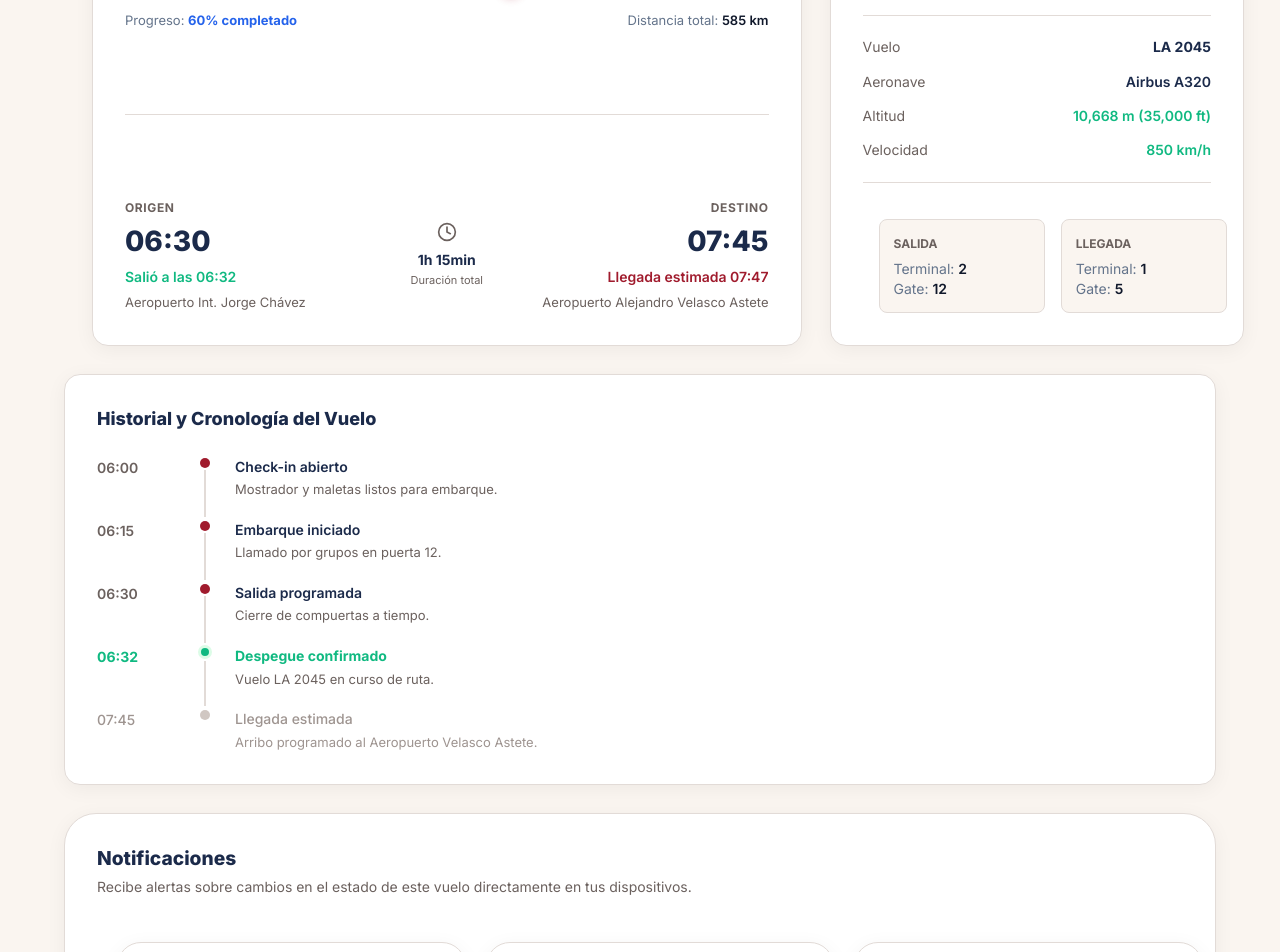
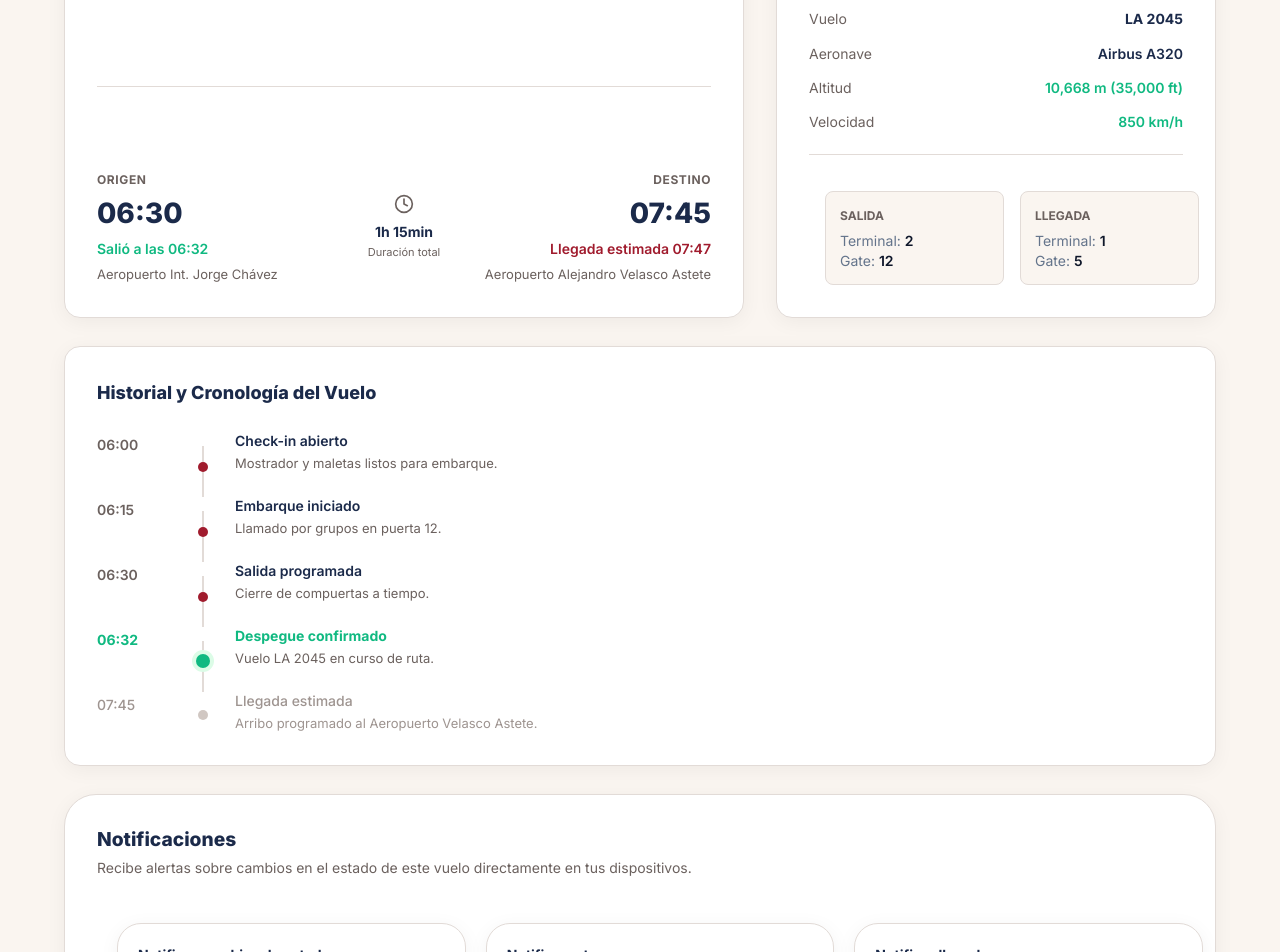
Before and after one commit to KevinZegarra/FrontEnd, a React (Vite) app: page /tracker in a window 1280 px wide. Shown: the part 648-1600 px from the top of the page. Built offline with nearby package versions, Linux system fonts and the light colour scheme.

Commit message:
fix(tracker): sincronizacion de ancho 440px y correccion de linea continua en cronologia

```diff
--- a/src/modules/tracker/components/FlightChronology.tsx
+++ b/src/modules/tracker/components/FlightChronology.tsx
@@ -18,25 +18,24 @@ export const FlightChronology: React.FC<FlightChronologyProps> = ({ events }) =>
       sx={{
         width: '100%',
         p: { xs: 3, sm: 4 },
-        bgcolor: 'background.paper',
+        bgcolor: '#FFFFFF',
         borderRadius: '16px',
         border: '1px solid #E2DBD7',
         boxShadow: '0px 4px 20px rgba(0, 0, 0, 0.05)',
       }}
     >
-      <Stack spacing={3}>
       <Typography
-          variant="h3"
         sx={{
           color: '#1B2A4A',
           fontWeight: 800,
           fontSize: '18px',
+          fontFamily: 'Inter',
+          mb: 3,
         }}
       >
         Historial y Cronología del Vuelo
       </Typography>
 
-        {/* Vertical Timeline List */}
       <Box sx={{ width: '100%', display: 'flex', flexDirection: 'column' }}>
         {events.map((event, index) => {
           const isLast = index === events.length - 1;
@@ -48,56 +47,69 @@ export const FlightChronology: React.FC<FlightChronologyProps> = ({ events }) =>
               key={event.id}
               sx={{
                 display: 'flex',
-                  alignItems: 'stretch',
-                  minHeight: isLast ? 'auto' : 58,
+                alignItems: 'flex-start',
+                position: 'relative',
               }}
             >
               {/* 1. Columna Hora */}
-                <Box
-                  sx={{
-                    width: { xs: 65, sm: 90 },
-                    flexShrink: 0,
-                    pt: '1px',
-                  }}
-                >
+              <Box sx={{ width: { xs: 65, sm: 90 }, flexShrink: 0, pt: '2px' }}>
                 <Typography
                   sx={{
                     fontSize: '14px',
                     fontFamily: 'Inter',
                     fontWeight: isCurrent ? 700 : isUpcoming ? 500 : 600,
-                      color: isCurrent
-                        ? '#10B981'
-                        : isUpcoming
-                        ? '#9E9490'
-                        : '#6B615E',
+                    color: isCurrent ? '#10B981' : isUpcoming ? '#9E9490' : '#6B615E',
                   }}
                 >
                   {event.time}
                 </Typography>
               </Box>
 
-                {/* 2. Columna Timeline Node & Connector Line */}
+              {/* 2. Columna Timeline (Línea Continua y Nodo Centrado) */}
               <Box
                 sx={{
-                    width: 36,
+                  width: 32,
                   display: 'flex',
-                    flexDirection: 'column',
-                    alignItems: 'center',
+                  justifyContent: 'center',
                   flexShrink: 0,
                   position: 'relative',
+                  alignSelf: 'stretch',
                 }}
               >
-                  {/* Bullet Node */}
+                {/* Línea vertical continua */}
+                {!isLast && (
+                  <Box
+                    sx={{
+                      position: 'absolute',
+                      top: 14,
+                      bottom: 0,
+                      left: '50%',
+                      transform: 'translateX(-50%)',
+                      width: '2px',
+                      bgcolor: '#E2DBD7',
+                      zIndex: 1,
+                    }}
+                  />
+                )}
+
+                {/* Nodo / Bullet */}
+                <Box
+                  sx={{
+                    mt: isCurrent ? '2px' : '4px',
+                    zIndex: 2,
+                    display: 'flex',
+                    alignItems: 'center',
+                    justifyContent: 'center',
+                  }}
+                >
                   {isCurrent ? (
                     <Box
                       sx={{
                         width: 14,
                         height: 14,
                         bgcolor: '#10B981',
-                        borderRadius: '9999px',
-                        border: '3px solid #DCFCE7',
-                        flexShrink: 0,
-                        zIndex: 2,
+                        borderRadius: '50%',
+                        boxShadow: '0 0 0 4px #DCFCE7',
                       }}
                     />
                   ) : isUpcoming ? (
@@ -106,10 +118,7 @@ export const FlightChronology: React.FC<FlightChronologyProps> = ({ events }) =>
                         width: 10,
                         height: 10,
                         bgcolor: '#D0C7C2',
-                        borderRadius: '9999px',
-                        flexShrink: 0,
-                        mt: '2px',
-                        zIndex: 2,
+                        borderRadius: '50%',
                       }}
                     />
                   ) : (
@@ -118,36 +127,19 @@ export const FlightChronology: React.FC<FlightChronologyProps> = ({ events }) =>
                         width: 10,
                         height: 10,
                         bgcolor: '#A01B2D',
-                        borderRadius: '9999px',
-                        flexShrink: 0,
-                        mt: '2px',
-                        zIndex: 2,
+                        borderRadius: '50%',
                       }}
                     />
                   )}
-
-                  {/* Línea Conectora Continua */}
-                  {!isLast && (
-                    <Box
-                      sx={{
-                        width: '2px',
-                        flexGrow: 1,
-                        bgcolor: '#E2DBD7',
-                        my: '2px',
-                      }}
-                    />
-                  )}
+                </Box>
               </Box>
 
               {/* 3. Columna Descripción del Evento */}
               <Box
                 sx={{
                   flex: 1,
-                    pl: 1.5,
-                    pb: isLast ? 0 : 2.5,
-                    display: 'flex',
-                    flexDirection: 'column',
-                    gap: '2px',
+                  pl: 2,
+                  pb: isLast ? 0 : 3,
                 }}
               >
                 <Typography
@@ -155,11 +147,8 @@ export const FlightChronology: React.FC<FlightChronologyProps> = ({ events }) =>
                     fontSize: '14px',
                     fontFamily: 'Inter',
                     fontWeight: isCurrent ? 700 : isUpcoming ? 500 : 600,
-                      color: isCurrent
-                        ? '#10B981'
-                        : isUpcoming
-                        ? '#9E9490'
-                        : '#1B2A4A',
+                    color: isCurrent ? '#10B981' : isUpcoming ? '#9E9490' : '#1B2A4A',
+                    lineHeight: 1.3,
                   }}
                 >
                   {event.title}
@@ -171,6 +160,7 @@ export const FlightChronology: React.FC<FlightChronologyProps> = ({ events }) =>
                     fontWeight: 400,
                     color: isUpcoming ? '#9E9490' : '#6B615E',
                     lineHeight: 1.45,
+                    mt: 0.5,
                   }}
                 >
                   {event.description}
@@ -180,7 +170,6 @@ export const FlightChronology: React.FC<FlightChronologyProps> = ({ events }) =>
           );
         })}
       </Box>
-      </Stack>
     </Paper>
   );
 };
--- a/src/modules/tracker/pages/FlightTrackerPage.tsx
+++ b/src/modules/tracker/pages/FlightTrackerPage.tsx
@@ -85,16 +85,24 @@ export const FlightTrackerPage: React.FC = () => {
                 {/* Banner de Estado en Vivo */}
                 <FlightStatusBanner flight={flightData} />
 
-                {/* Grid Superior: Barra de Progreso y Ficha Técnica */}
-                <Grid container spacing={3.5} alignItems="stretch">
-                  <Grid item xs={12} lg={7.5} xl={8} sx={{ display: 'flex' }}>
+                {/* Fila Superior: Barra de Progreso (Flex 1) y Ficha Técnica (440px fija en desktop) */}
+                <Box
+                  sx={{
+                    display: 'flex',
+                    flexDirection: { xs: 'column', lg: 'row' },
+                    alignItems: 'stretch',
+                    gap: 4,
+                    width: '100%',
+                  }}
+                >
+                  <Box sx={{ flex: '1 1 0', display: 'flex', width: '100%', minWidth: 0 }}>
                     <FlightTimelineProgressBar flight={flightData} />
-                  </Grid>
+                  </Box>
 
-                  <Grid item xs={12} lg={4.5} xl={4} sx={{ display: 'flex' }}>
+                  <Box sx={{ width: { xs: '100%', lg: 440 }, flexShrink: 0, display: 'flex' }}>
                     <FlightLiveInfoCard flight={flightData} />
-                  </Grid>
-                </Grid>
+                  </Box>
+                </Box>
 
                 {/* Cronología e Historial de Eventos */}
                 <FlightChronology events={flightData.chronology} />
```
Lines whose indentation alone changed are shown as unchanged.
